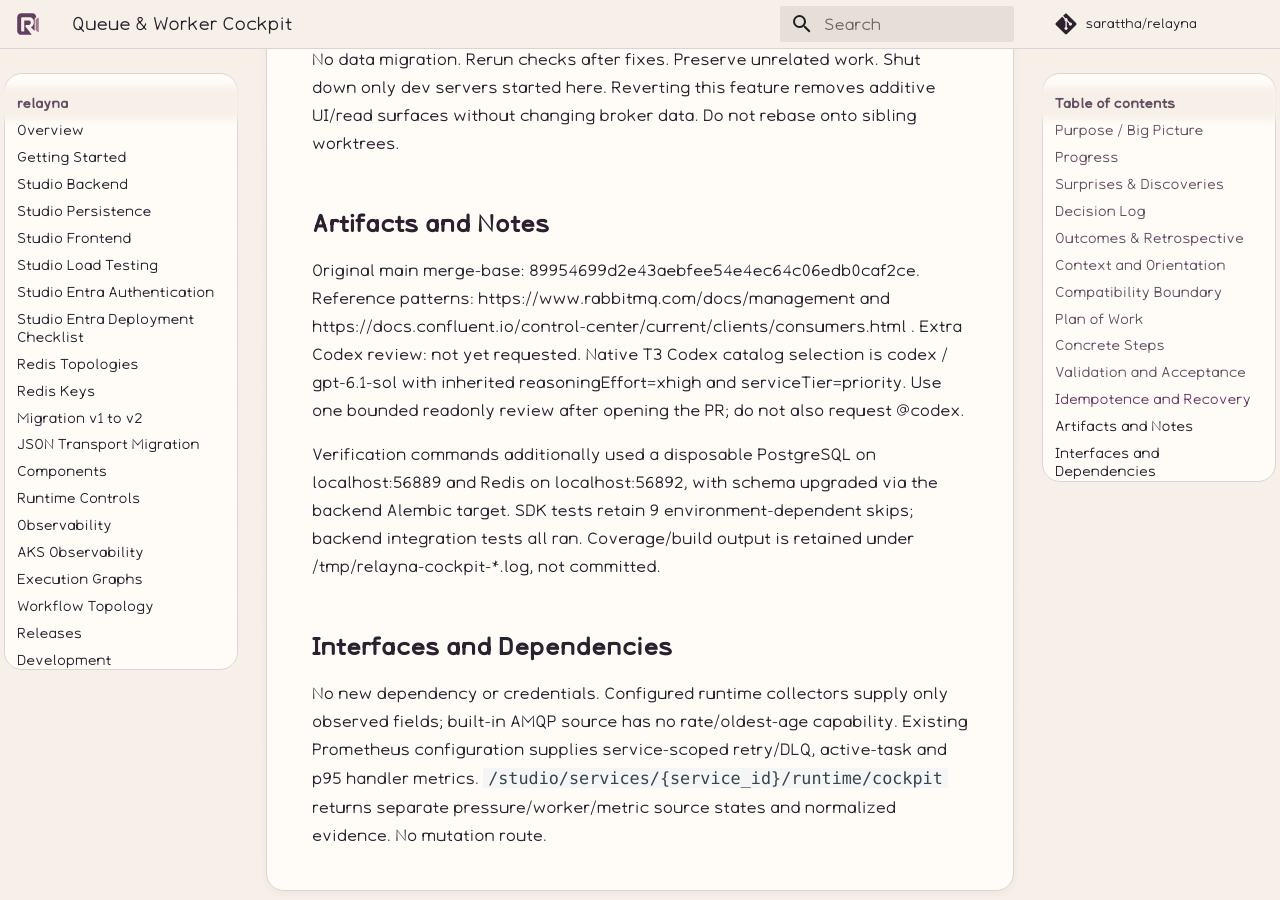
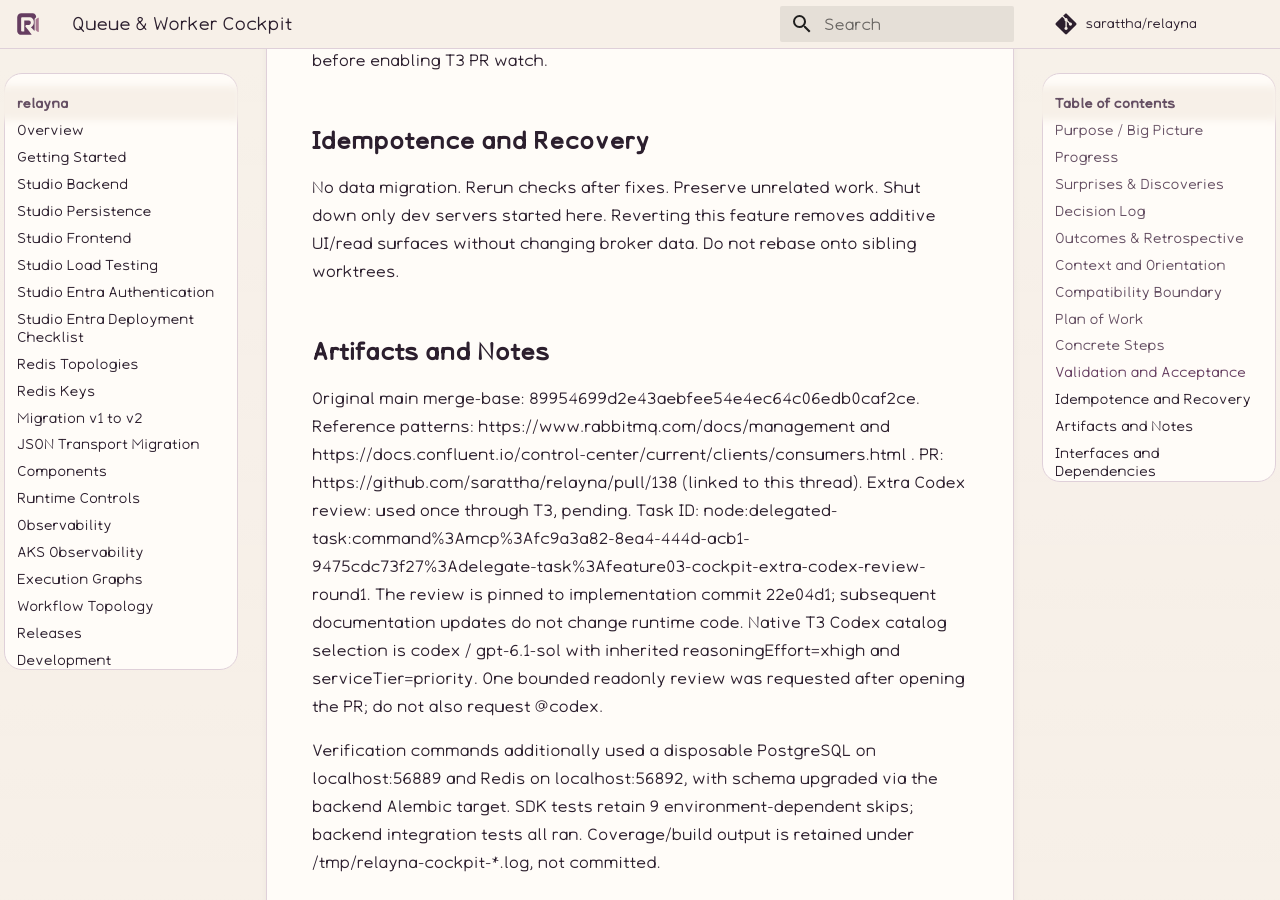
Before and after one commit to sarattha/relayna, an MkDocs documentation site: the page built from docs/execplans/studio-queue-worker-cockpit.md, in a window 1280 px wide and 900 px high, scrolled down 4479 px. Built offline with MkDocs 1.6.1 and Material for MkDocs 9.7.7, drawn with Linux system fonts in a browser that asks for light colours; comment, search, counter and statistics services are not loaded; some of the changed text lies outside the part shown.

Commit message:
docs: record cockpit PR review and visual verification

```diff
--- a/docs/execplans/studio-queue-worker-cockpit.md
+++ b/docs/execplans/studio-queue-worker-cockpit.md
@@ -21,7 +21,11 @@
 - [x] (2026-10-25) Build scoped responsive cockpit and investigation links.
 - [x] (2026-10-25) Cover freshness, aggregation, missing/capability states and drain math.
 - [x] (2026-10-25 15:49Z) Update documentation/manifests, run full verification and visual QA.
-- [ ] Commit/push, open/link PR, request at most one extra Codex review and watch.
+- [x] (2026-10-25 15:49Z) Commit/push and open/link PR #138 against main.
+- [x] (2026-10-25 15:50Z) Request the single extra Codex review through T3;
+  immutable implementation head 22e04d1d3f521bba544d8476adb9070e017c0296.
+- [ ] Address review/CI findings and confirm review/check readiness; use T3 watch
+  for event-driven monitoring. Coordination owns final restacking.
 
 ## Surprises & Discoveries
 
@@ -141,9 +145,13 @@
 Original main merge-base: 89954699d2e43aebfee54e4ec64c06edb0caf2ce.
 Reference patterns: https://www.rabbitmq.com/docs/management and
 https://docs.confluent.io/control-center/current/clients/consumers.html .
-Extra Codex review: not yet requested. Native T3 Codex catalog selection is
+PR: https://github.com/sarattha/relayna/pull/138 (linked to this thread).
+Extra Codex review: used once through T3, pending. Task ID:
+node:delegated-task:command%3Amcp%3Afc9a3a82-8ea4-444d-acb1-9475cdc73f27%3Adelegate-task%3Afeature03-cockpit-extra-codex-review-round1.
+The review is pinned to implementation commit 22e04d1; subsequent documentation
+updates do not change runtime code. Native T3 Codex catalog selection is
 codex / gpt-6.1-sol with inherited reasoningEffort=xhigh and serviceTier=priority.
-Use one bounded readonly review after opening the PR; do not also request @codex.
+One bounded readonly review was requested after opening the PR; do not also request @codex.
 
 Verification commands additionally used a disposable PostgreSQL on localhost:56889
 and Redis on localhost:56892, with schema upgraded via the backend Alembic target.
```
Also changed, not shown: docs/qa/studio-queue-worker-cockpit/README.md (+2 -1 lines), docs/qa/studio-queue-worker-cockpit/mobile-missing-sources.png (added).
